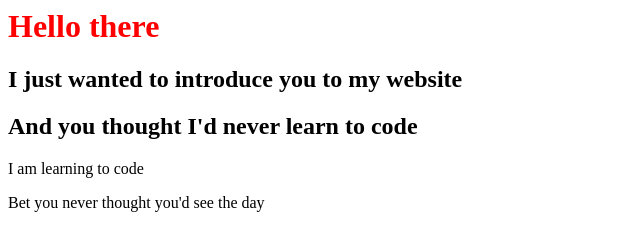
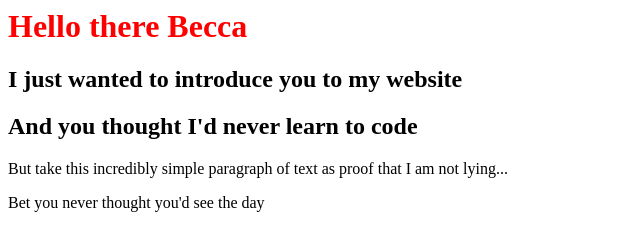
Before and after one commit to alicetusa/first_site, a plain HTML site: page index.html in a window 1280 px wide. Shown: the whole page, without its empty margins (0-640 px from the left). Drawn offline with Linux system fonts and the light colour scheme.

Commit message:
changes for becca

```diff
--- a/index.html
+++ b/index.html
@@ -2,10 +2,10 @@
 	<link rel="stylesheet" type="text/css" href="main.css">
 </head>
 <body>
-<h1> Hello there </h1>
+<h1> Hello there Becca </h1>
 <h2> I just wanted to introduce you to my website </h2>
 <h2> And you thought I'd never learn to code </h2>
-<p> I am learning to code </p>
+<p> But take this incredibly simple paragraph of text as proof that I am not lying... </p>
 <p> Bet you never thought you'd see the day </p>
 </body>
 
```
Also changed, not shown: 1 other file.
